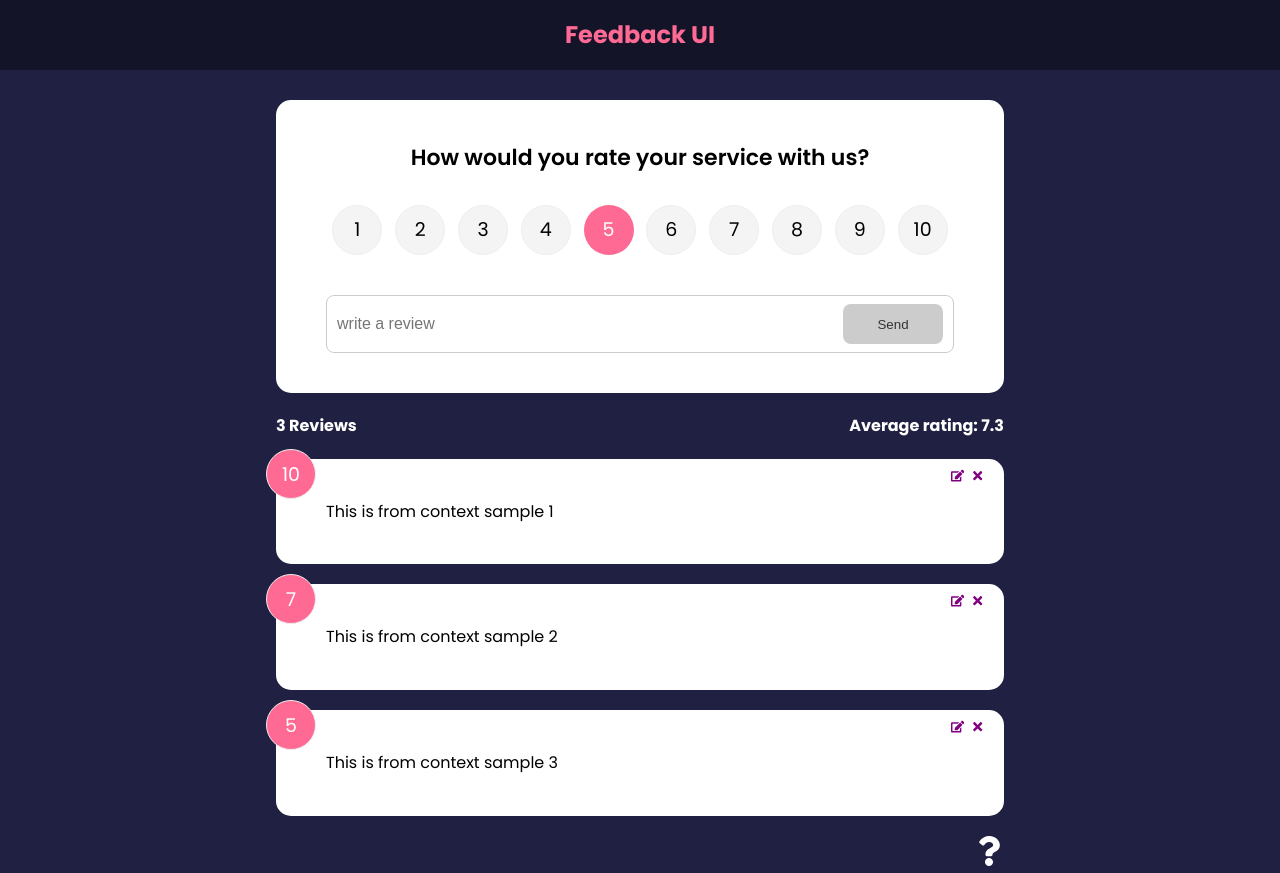
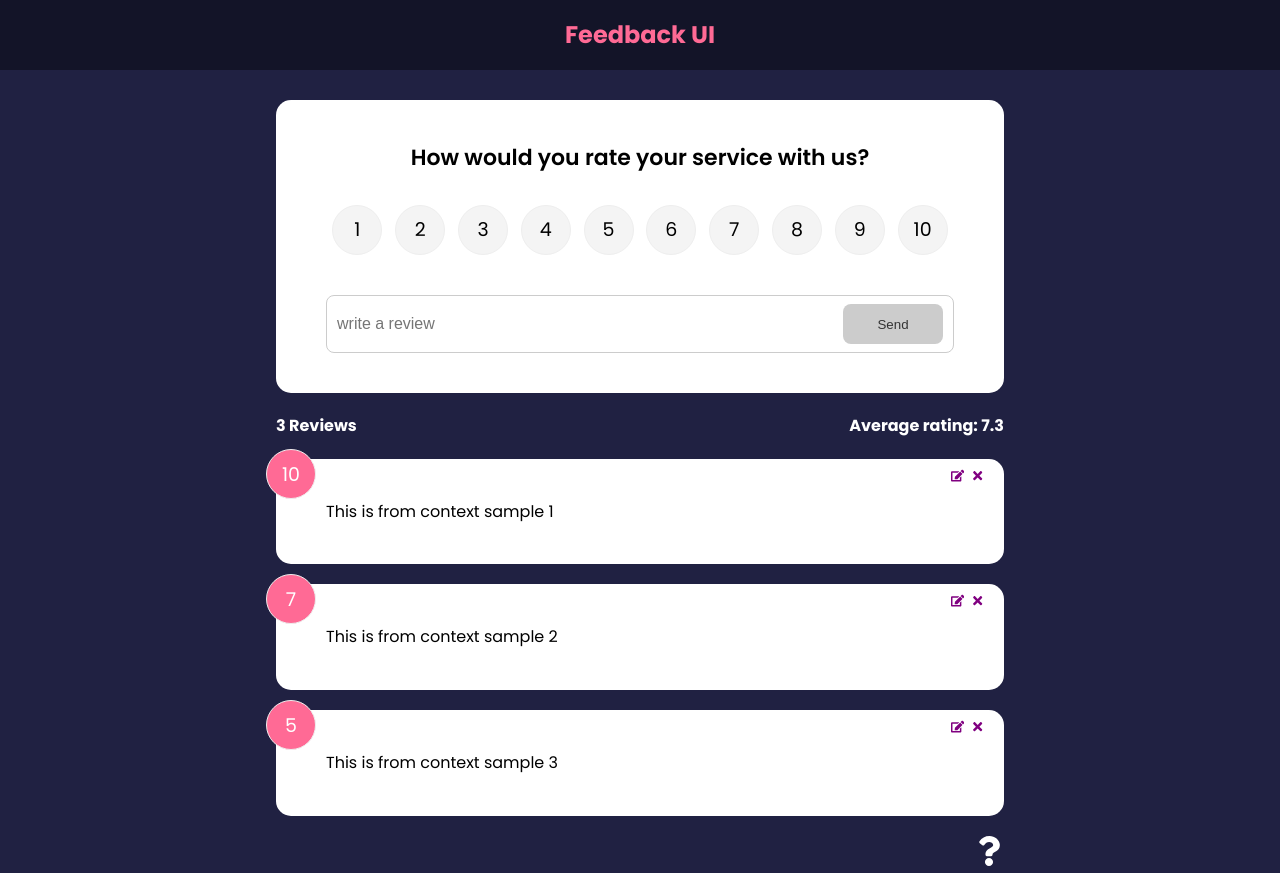
Before and after one commit to diptim01/Feedback-review-app, a React (Create React App) app: page / in a window 1280 px wide. Built offline with nearby package versions, Linux system fonts and the light colour scheme.

Commit message:
SideEffects with useeffects

```diff
--- a/src/component/FeedbackForm.jsx
+++ b/src/component/FeedbackForm.jsx
@@ -2,15 +2,23 @@ import Card from "./shared/Card";
 import { useState } from "react";
 import Button from "./shared/Button";
 import RatingSelect from "./RatingSelect";
-import { useContext } from "react";
+import { useContext, useEffect } from "react";
 import FeedbackContext from "../context/FeedbackContext";
 
 function FeedbackForm() {
-  const { addFeedback } = useContext(FeedbackContext);
   const [text, setText] = useState("");
   const [rating, setRating] = useState(10);
   const [btnDisabled, setbtnDisabled] = useState(true);
   const [message, setMessage] = useState("");
+  const { addFeedback, feedbackEditState } = useContext(FeedbackContext);
+
+  useEffect(() => {
+    if (feedbackEditState.edit) {
+      setbtnDisabled(false);
+      setText(feedbackEditState.item.text);
+      setRating(feedbackEditState.item.rating);
+    }
+  }, [feedbackEditState]);
 
   const handleTextChange = ({ target: { value } }) => {
     if (value === "") {
@@ -39,7 +47,6 @@ function FeedbackForm() {
       addFeedback(newFeedback);
       setText("");
     }
-
   };
 
   return (
--- a/src/component/RatingSelect.jsx
+++ b/src/component/RatingSelect.jsx
@@ -1,6 +1,12 @@
-import { useState } from "react";
+import { useState, useContext , useEffect} from "react";
+import FeedbackContext from "../context/FeedbackContext";
 
 function RatingSelect({ select }) {
+  const { feedbackEditState } = useContext(FeedbackContext);
+  useEffect(() => {
+    setSelected(feedbackEditState.item.rating)
+  }, [feedbackEditState])
+
   const [selected, setSelected] = useState(5);
   const handleChange = (e) => {
     setSelected(+e.currentTarget.value);
--- a/src/context/FeedbackContext.js
+++ b/src/context/FeedbackContext.js
@@ -22,7 +22,8 @@ export const FeedbackProvider = ({ children }) => {
     },
   ]);
 
-  const [feedbackEdit, setfeedbackEdit] = useState({
+  //holds the state for edit
+  const [feedbackEditState, setfeedbackEditState] = useState({
     item: {},
     edit: false,
   });
@@ -37,7 +38,7 @@ export const FeedbackProvider = ({ children }) => {
 
   //set item to be updated
   const editFeedback = (item) => {
-    setfeedbackEdit({
+    setfeedbackEditState({
         item,
         edit : true
     })
@@ -56,6 +57,7 @@ export const FeedbackProvider = ({ children }) => {
         deleteFeedback,
         addFeedback,
         editFeedback,
+        feedbackEditState,
       }}
     >
       {children}
```
